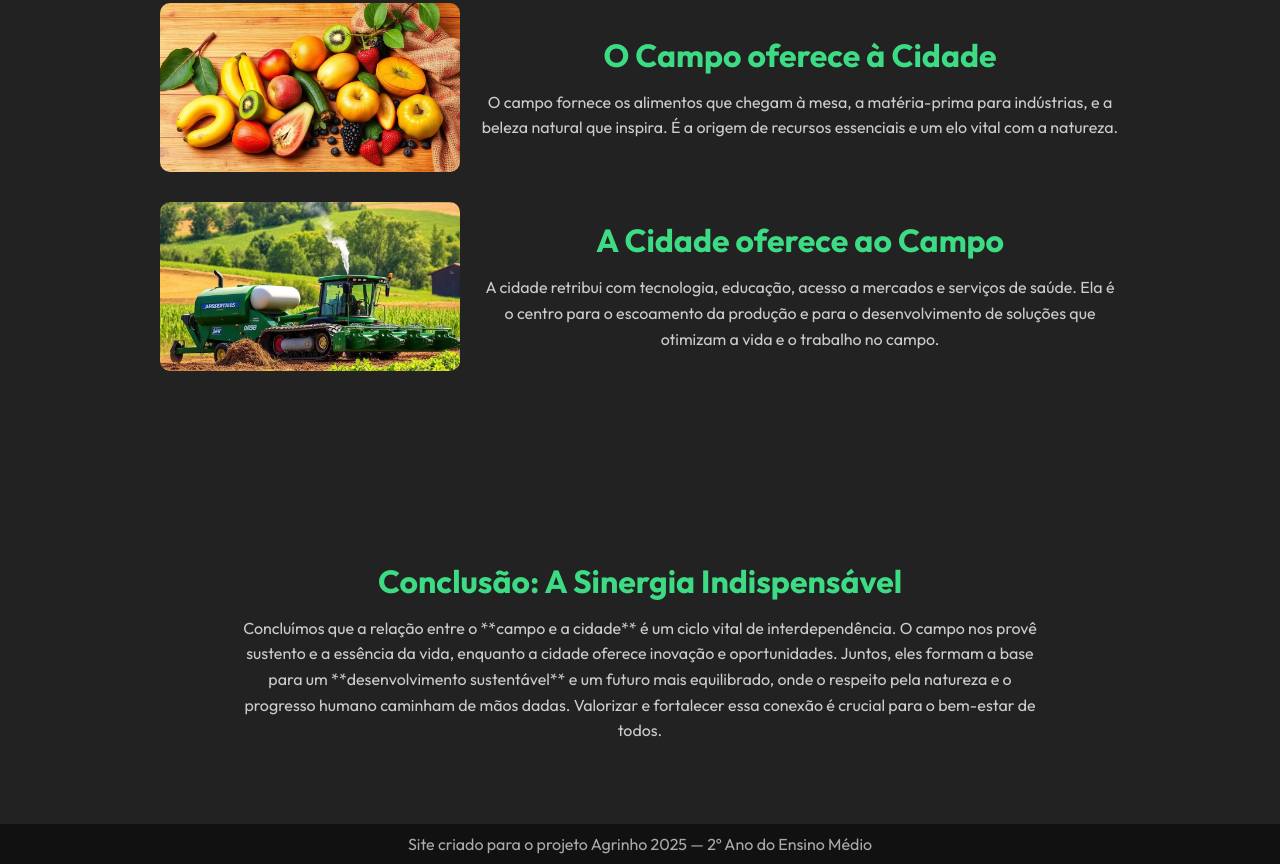
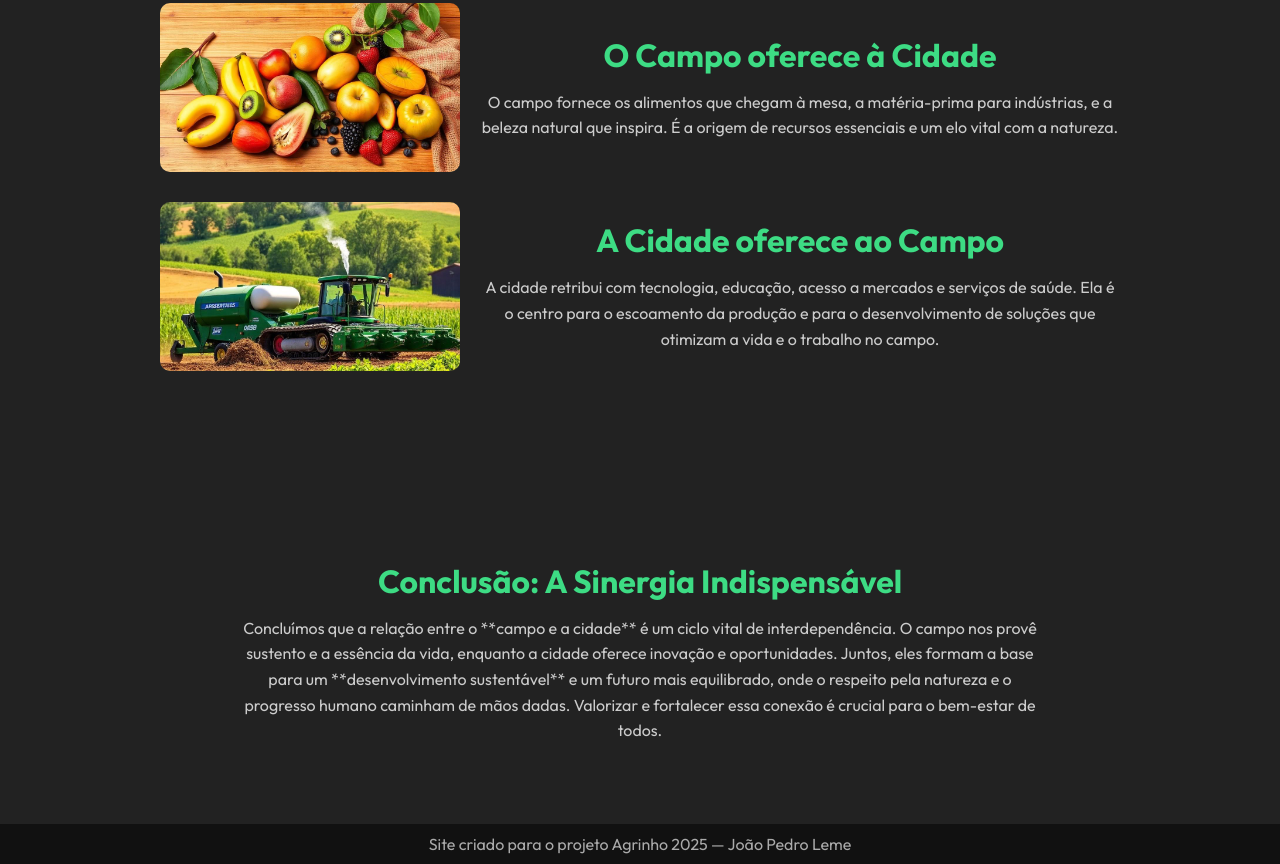
Before and after one commit to SrjoaoX259/Agrinho-2025, a plain HTML site: page index.html in a window 1280 px wide. Shown: the part 3540-4404 px from the top of the page. Drawn offline with Linux system fonts and the light colour scheme.

Commit message:
Add files via upload

```diff
--- a/index.html
+++ b/index.html
@@ -155,7 +155,7 @@
         </p>
     </section>
     <footer>
-        <p>Site criado para o projeto Agrinho 2025 — 2º Ano do Ensino Médio</p>
+        <p>Site criado para o projeto Agrinho 2025 — João Pedro Leme</p>
     </footer>
     <script src="script.js"></script>
 </body>
```
